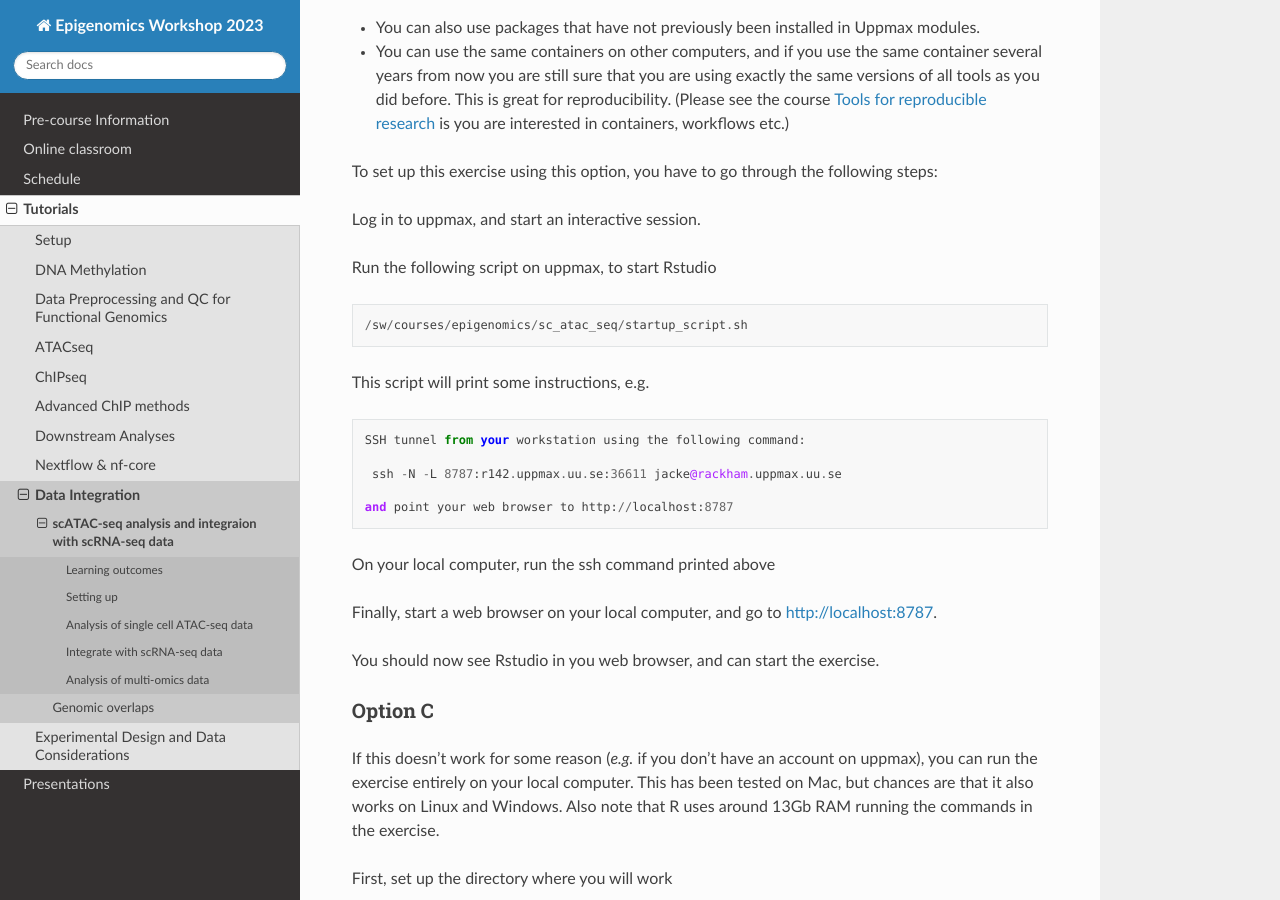
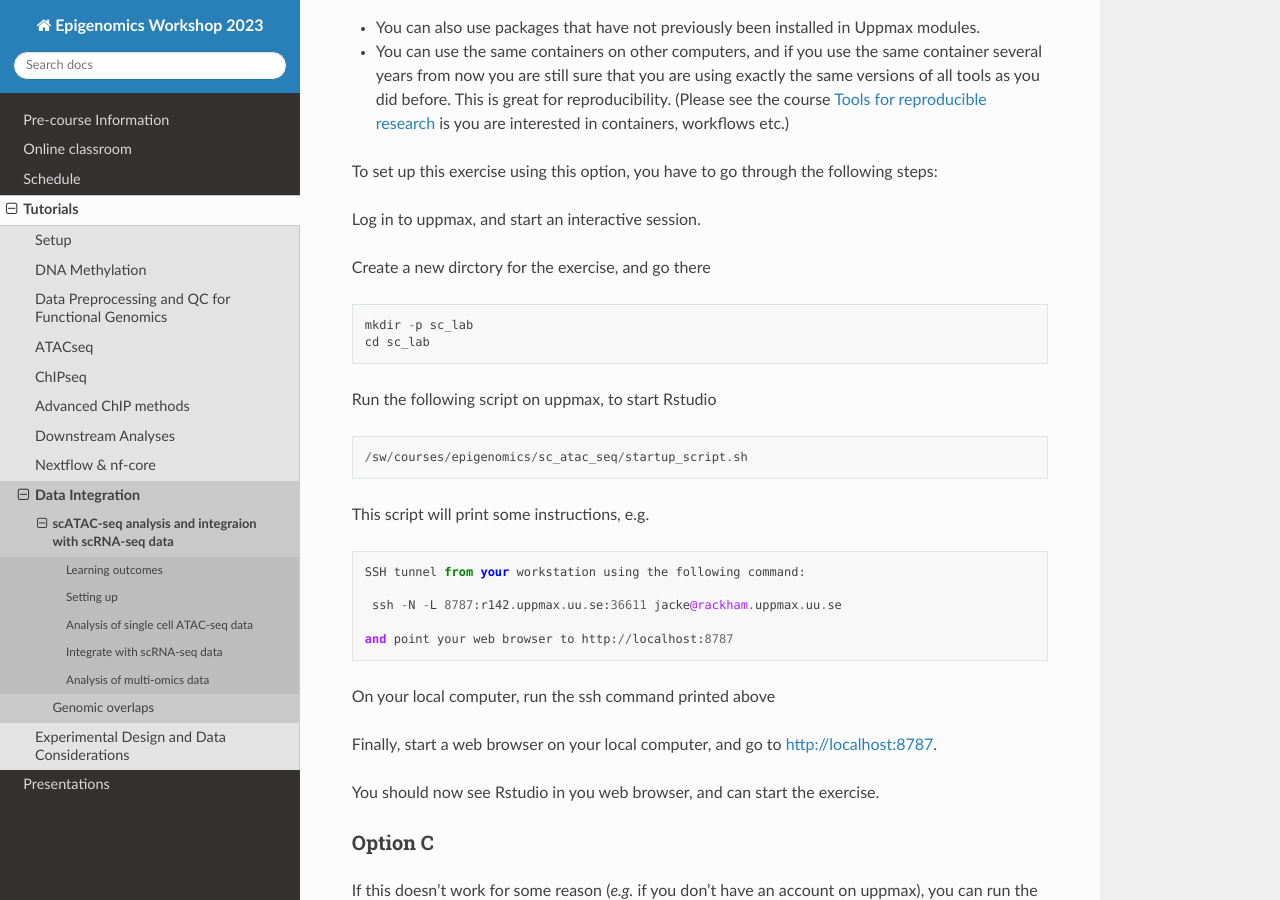
Before and after one commit to NBISweden/workshop-epigenomics-RTDs, a Sphinx documentation site: the page built from docs/content/tutorials/scAtacSeq/lab-sc_atac_seq.md, in a window 1280 px wide and 900 px high, scrolled down 1488 px. Built offline with Sphinx 7.4.7 and the Read the Docs theme 2.0.0, drawn with Linux system fonts in a browser that asks for light colours.

Commit message:
update setup instructions for single cell lab

````diff
--- a/docs/content/tutorials/scAtacSeq/lab-sc_atac_seq.md
+++ b/docs/content/tutorials/scAtacSeq/lab-sc_atac_seq.md
@@ -67,6 +67,14 @@ An alternative option, is to run the exercise on Uppmax but in a container inste
 To set up this exercise using this option, you have to go through the following steps:
 
 Log in to uppmax, and start an interactive session.
+
+
+Create a new dirctory for the exercise, and go there
+
+```
+mkdir -p sc_lab
+cd sc_lab
+```
 
 Run the following script on uppmax, to start Rstudio
 
````
